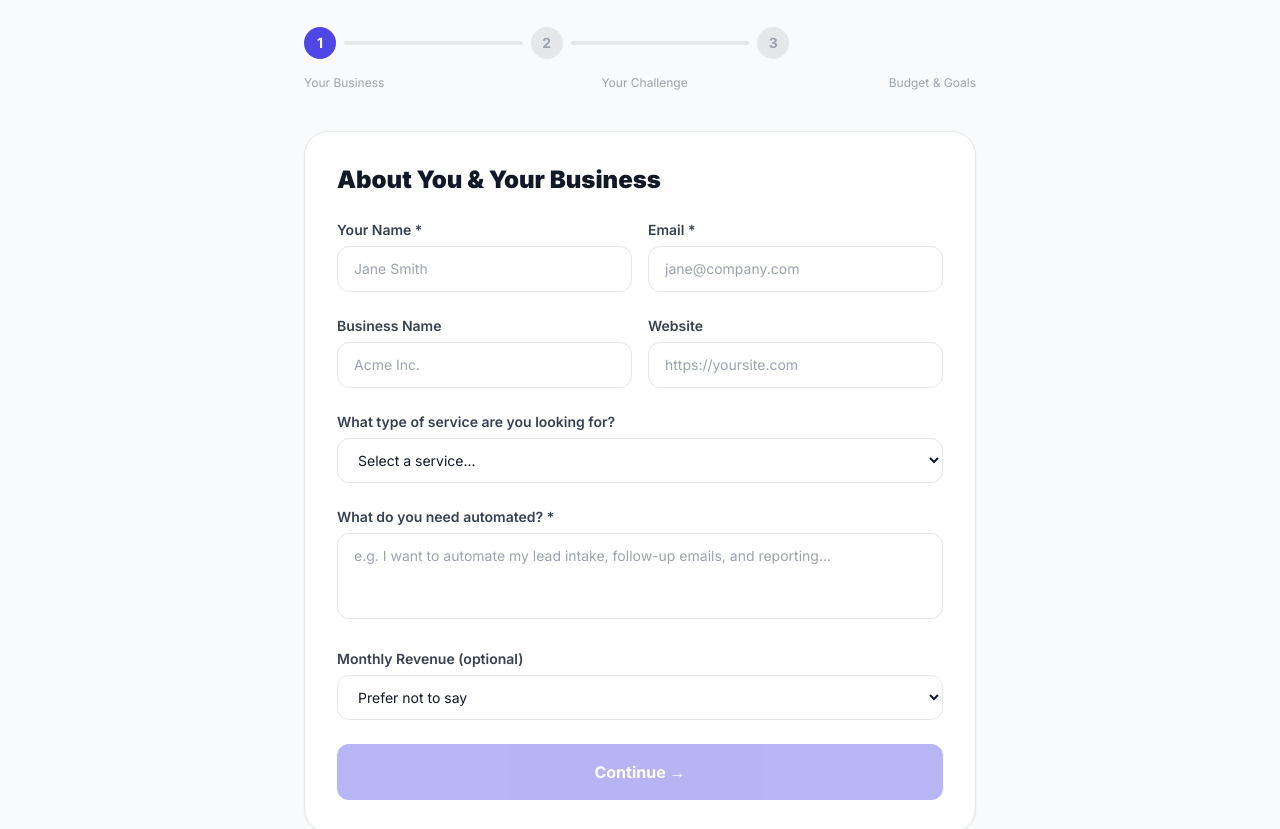
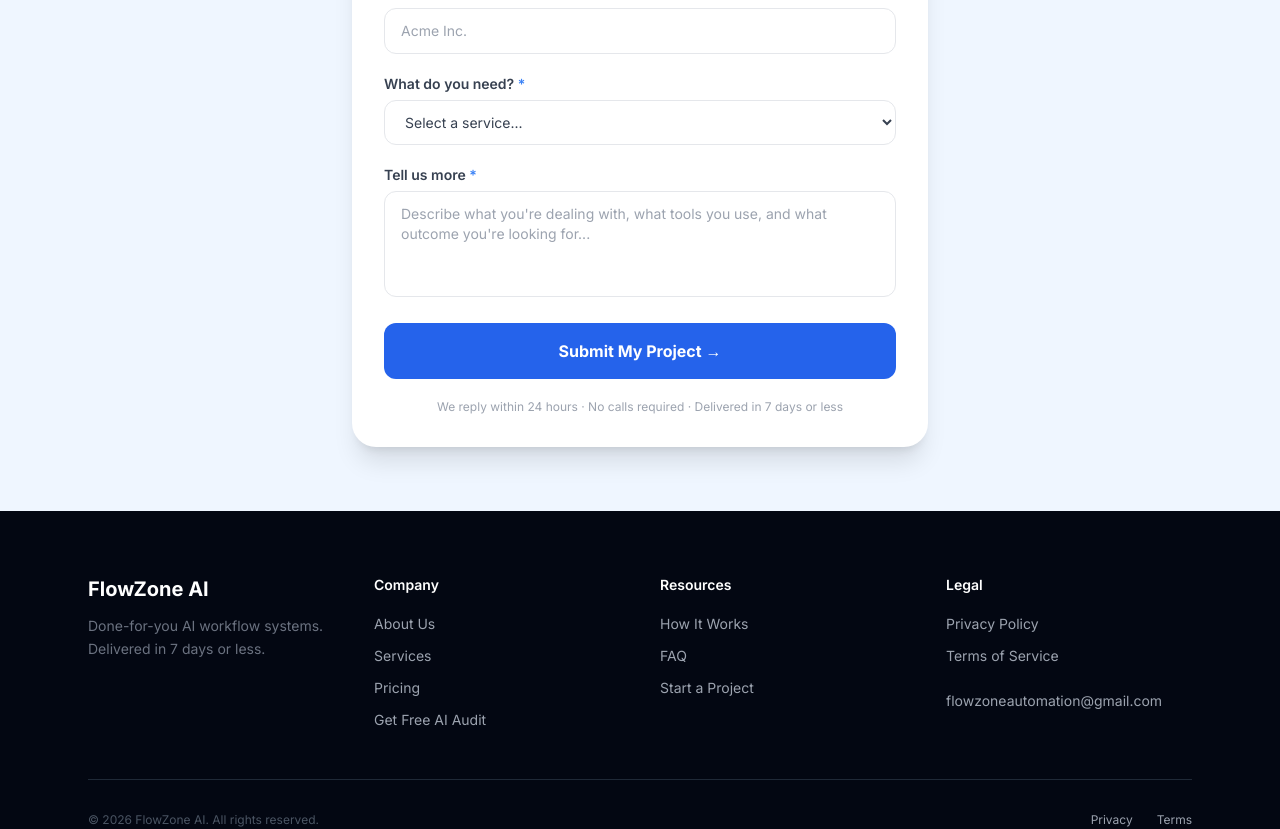
Before and after one commit to dennymypenny/flowzone-ai, a Next.js app: page /intake in a window 1280 px wide. Shown: the part 422-1251 px from the top of the page. Built offline with nearby package versions, Linux system fonts and the light colour scheme.

Commit message:
refactor: concise single-page intake form

```diff
--- a/src/app/intake/page.tsx
+++ b/src/app/intake/page.tsx
@@ -1,291 +1,163 @@
 "use client";
 import { useState } from "react";
-import Link from "next/link";
 
-export default function Intake() {
-  const [step, setStep] = useState(1);
+const SERVICES = [
+  "Lead Intake & CRM Automation",
+  "Appointment Booking & Reminders",
+  "Customer Support Triage",
+  "Automated Reporting & Dashboards",
+  "Invoice & Payment Workflows",
+  "Content Repurposing Automation",
+  "Email Nurture Sequences",
+  "Custom API & Tool Integrations",
+  "Website or Portfolio",
+  "Something Else — I'll Explain Below",
+];
+
+export default function IntakePage() {
+  const [form, setForm] = useState({
+    name: "",
+    email: "",
+    business: "",
+    service: "",
+    description: "",
+  });
   const [submitted, setSubmitted] = useState(false);
-  const [submitting, setSubmitting] = useState(false);
-  const [form, setForm] = useState({
-    name: "", email: "", company: "", website: "",
-    serviceType: "",
-    needs: "", monthlyRevenue: "",
-    biggestPain: "", manualTask: "", timeSpent: "", tools: "",
-    budget: "", timeline: "", extras: "",
-  });
+  const [loading, setLoading] = useState(false);
+  const [error, setError] = useState("");
 
-  const set = (key: string, val: string) => setForm((f) => ({ ...f, [key]: val }));
+  const set = (k: string, v: string) => setForm((f) => ({ ...f, [k]: v }));
 
   const handleSubmit = async (e: React.FormEvent) => {
     e.preventDefault();
-    setSubmitting(true);
-    fetch("/api/submit-lead", {
+    setLoading(true);
+    setError("");
+    try {
+      const res = await fetch("/api/intake", {
         method: "POST",
         headers: { "Content-Type": "application/json" },
         body: JSON.stringify(form),
-    }).catch(console.error);
-    try {
-      await fetch("https://formsubmit.co/ajax/flowzoneautomation@gmail.com", {
-        method: "POST",
-        headers: { "Content-Type": "application/json", Accept: "application/json" },
-        body: JSON.stringify({
-          ...form,
-          _subject: "New AI Audit Request — FlowZone",
-          _captcha: "false",
-          _template: "table",
-        }),
       });
-    } catch (err) {
-      console.error(err);
+      if (!res.ok) throw new Error("Failed");
+      setSubmitted(true);
+    } catch {
+      setError("Something went wrong. Please email us directly at flowzoneautomation@gmail.com.");
+    } finally {
+      setLoading(false);
     }
-    setSubmitting(false);
-    setSubmitted(true);
   };
 
   if (submitted) {
     return (
       <div className="min-h-screen bg-blue-50 flex items-center justify-center px-6 py-20">
-        <div className="max-w-xl text-center">
-          <div className="text-6xl mb-6">🎉</div>
-          <h1 className="text-4xl font-black text-blue-900 mb-4">Your AI Audit is Being Prepared!</h1>
-          <p className="text-gray-500 text-lg leading-relaxed mb-10">
-            We'll review your answers and send your custom automation plan to{" "}
-            <span className="text-indigo-600 font-semibold">{form.email}</span> within{" "}
-            <strong className="text-gray-900">24 hours</strong>.
+        <div className="bg-white rounded-3xl shadow-xl p-10 max-w-lg w-full text-center">
+          <div className="text-5xl mb-4">✅</div>
+          <h1 className="text-3xl font-black text-blue-900 mb-3">We got it!</h1>
+          <p className="text-gray-500 text-lg mb-6">
+            Thanks <span className="font-semibold text-gray-700">{form.name}</span> — we&apos;ll review your request and get back to you within 24 hours.
           </p>
-          <div className="bg-gradient-to-br from-blue-700 to-blue-900 rounded-2xl p-8 text-left mb-8 shadow-xl">
-            <div className="text-yellow-300 text-sm font-bold uppercase tracking-wider mb-3">⚡ Want Faster Results?</div>
-            <h2 className="text-2xl font-black text-white mb-3">AI Scan & Diagnosis — $97</h2>
-            <p className="text-indigo-100 leading-relaxed mb-6">
-              Skip the wait. We'll audit your entire workflow, identify your top 3 automation opportunities,
-              and deliver a full prioritized roadmap with ROI estimates — in <strong>48 hours</strong>.
-            </p>
-            <ul className="space-y-2 mb-6">
-              {["Complete workflow audit", "3 automation opportunities ranked by ROI", "Tool recommendations + integration plan", "48-hour delivery guarantee"].map((item) => (
-                <li key={item} className="flex items-center gap-2 text-indigo-100 text-sm">
-                  <span className="text-yellow-300">✓</span> {item}
-                </li>
-              ))}
+          <div className="bg-blue-50 rounded-2xl p-6 mb-6 text-left">
+            <p className="text-sm font-bold text-blue-700 uppercase tracking-wide mb-3">What happens next</p>
+            <ul className="space-y-2 text-sm text-gray-600">
+              <li className="flex gap-2"><span className="text-blue-500 shrink-0">→</span> We review your project details</li>
+              <li className="flex gap-2"><span className="text-blue-500 shrink-0">→</span> We send you a custom proposal via email</li>
+              <li className="flex gap-2"><span className="text-blue-500 shrink-0">→</span> We start building — delivered in 7 days or less</li>
             </ul>
-            <Link href="/scan" className="block w-full bg-white text-blue-700 font-black py-4 rounded-xl text-center hover:bg-indigo-50 transition-colors text-lg">
-              Get the AI Scan for $97 →
-            </Link>
-            <p className="text-indigo-300 text-xs text-center mt-3">30-day money-back guarantee</p>
           </div>
-          <p className="text-gray-400 text-sm">
-            Prefer to talk through it?{" "}
-            <Link href="/book" className="text-indigo-600 hover:underline font-semibold">Book a free 20-min call →</Link>
-          </p>
+          <p className="text-sm text-gray-400">Questions? Email <a href="mailto:flowzoneautomation@gmail.com" className="text-blue-600 hover:underline">flowzoneautomation@gmail.com</a></p>
         </div>
       </div>
     );
   }
 
   return (
-    <>
-      <section className="bg-white pt-20 pb-10 px-6 border-b border-gray-100">
-        <div className="max-w-2xl mx-auto text-center">
-          <p className="text-indigo-600 font-semibold text-sm uppercase tracking-wider mb-4">Free AI Audit</p>
-          <h1 className="text-4xl md:text-5xl font-black text-gray-900 mb-4">Tell Us About Your Business</h1>
-          <p className="text-gray-500 leading-relaxed">
-            Answer a few questions and we'll send you a free, custom automation plan within 24 hours — no sales pitch, no pressure.
-          </p>
-        </div>
-      </section>
-
-      <section className="py-16 px-6 bg-gray-50">
-        <div className="max-w-2xl mx-auto">
-          <div className="flex items-center gap-2 mb-10">
-            {[1, 2, 3].map((s) => (
-              <div key={s} className="flex items-center gap-2 flex-1">
-                <div className={`w-8 h-8 rounded-full flex items-center justify-center text-sm font-bold shrink-0 ${step >= s ? "bg-indigo-600 text-white" : "bg-gray-200 text-gray-400"}`}>{s}</div>
-                <div className={`h-1 flex-1 rounded-full ${s < 3 ? (step > s ? "bg-indigo-600" : "bg-gray-200") : "hidden"}`} />
-              </div>
-            ))}
-          </div>
-          <div className="flex justify-between text-xs text-gray-400 mb-10 -mt-6">
-            <span>Your Business</span>
-            <span className="ml-4">Your Challenge</span>
-            <span>Budget & Goals</span>
+    <div className="min-h-screen bg-blue-50 py-16 px-6">
+      <div className="max-w-xl mx-auto">
+        {/* Header */}
+        <div className="text-center mb-10">
+          <p className="text-blue-600 font-semibold text-sm uppercase tracking-wider mb-3">Get Started</p>
+          <h1 className="text-4xl font-black text-gray-900 mb-3">Tell Us What You Need</h1>
+          <p className="text-gray-500 text-lg">Fill this out and we&apos;ll send you a custom proposal within 24 hours.</p>
         </div>
 
-          <form onSubmit={handleSubmit} className="bg-white rounded-3xl border border-gray-200 p-8 shadow-sm space-y-6">
-
-            {step === 1 && (
-              <>
-                <h2 className="text-2xl font-black text-gray-900">About You & Your Business</h2>
+        {/* Form */}
+        <form onSubmit={handleSubmit} className="bg-white rounded-3xl shadow-xl p-8 space-y-5">
           <div className="grid grid-cols-2 gap-4">
             <div>
-                    <label className="block text-sm font-semibold text-gray-700 mb-1.5">Your Name *</label>
-                    <input required value={form.name} onChange={(e) => set("name", e.target.value)}
-                      className="w-full border border-gray-200 rounded-xl px-4 py-3 text-sm focus:outline-none focus:border-indigo-400 transition-colors"
-                      placeholder="Jane Smith" />
+              <label className="block text-sm font-semibold text-gray-700 mb-1.5">Your Name <span className="text-blue-500">*</span></label>
+              <input
+                required
+                type="text"
+                placeholder="Jane Smith"
+                value={form.name}
+                onChange={(e) => set("name", e.target.value)}
+                className="w-full border border-gray-200 rounded-xl px-4 py-3 text-sm text-gray-800 placeholder-gray-400 focus:outline-none focus:border-blue-400 transition-colors"
+              />
             </div>
             <div>
-                    <label className="block text-sm font-semibold text-gray-700 mb-1.5">Email *</label>
-                    <input required type="email" value={form.email} onChange={(e) => set("email", e.target.value)}
-                      className="w-full border border-gray-200 rounded-xl px-4 py-3 text-sm focus:outline-none focus:border-indigo-400 transition-colors"
-                      placeholder="jane@company.com" />
+              <label className="block text-sm font-semibold text-gray-700 mb-1.5">Email <span className="text-blue-500">*</span></label>
+              <input
+                required
+                type="email"
+                placeholder="jane@company.com"
+                value={form.email}
+                onChange={(e) => set("email", e.target.value)}
+                className="w-full border border-gray-200 rounded-xl px-4 py-3 text-sm text-gray-800 placeholder-gray-400 focus:outline-none focus:border-blue-400 transition-colors"
+              />
             </div>
           </div>
-                <div className="grid grid-cols-2 gap-4">
+
           <div>
             <label className="block text-sm font-semibold text-gray-700 mb-1.5">Business Name</label>
-                    <input value={form.company} onChange={(e) => set("company", e.target.value)}
-                      className="w-full border border-gray-200 rounded-xl px-4 py-3 text-sm focus:outline-none focus:border-indigo-400 transition-colors"
-                      placeholder="Acme Inc." />
+            <input
+              type="text"
+              placeholder="Acme Inc."
+              value={form.business}
+              onChange={(e) => set("business", e.target.value)}
+              className="w-full border border-gray-200 rounded-xl px-4 py-3 text-sm text-gray-800 placeholder-gray-400 focus:outline-none focus:border-blue-400 transition-colors"
+            />
           </div>
+
           <div>
-                    <label className="block text-sm font-semibold text-gray-700 mb-1.5">Website</label>
-                    <input value={form.website} onChange={(e) => set("website", e.target.value)}
-                      className="w-full border border-gray-200 rounded-xl px-4 py-3 text-sm focus:outline-none focus:border-indigo-400 transition-colors"
-                      placeholder="https://yoursite.com" />
+            <label className="block text-sm font-semibold text-gray-700 mb-1.5">What do you need? <span className="text-blue-500">*</span></label>
+            <select
+              required
+              value={form.service}
+              onChange={(e) => set("service", e.target.value)}
+              className="w-full border border-gray-200 rounded-xl px-4 py-3 text-sm text-gray-700 focus:outline-none focus:border-blue-400 transition-colors bg-white"
+            >
+              <option value="">Select a service...</option>
+              {SERVICES.map((s) => (
+                <option key={s} value={s}>{s}</option>
+              ))}
+            </select>
+          </div>
+
+          <div>
+            <label className="block text-sm font-semibold text-gray-700 mb-1.5">Tell us more <span className="text-blue-500">*</span></label>
+            <textarea
+              required
+              rows={4}
+              placeholder="Describe what you're dealing with, what tools you use, and what outcome you're looking for..."
+              value={form.description}
+              onChange={(e) => set("description", e.target.value)}
+              className="w-full border border-gray-200 rounded-xl px-4 py-3 text-sm text-gray-800 placeholder-gray-400 focus:outline-none focus:border-blue-400 transition-colors resize-none"
+            />
+          </div>
+
+          {error && <p className="text-red-500 text-sm">{error}</p>}
+
+          <button
+            type="submit"
+            disabled={loading}
+            className="w-full bg-blue-600 hover:bg-blue-700 text-white font-bold py-4 rounded-xl transition-colors disabled:opacity-50 text-base"
+          >
+            {loading ? "Sending..." : "Submit My Project →"}
+          </button>
+
+          <p className="text-xs text-center text-gray-400">We reply within 24 hours · No calls required · Delivered in 7 days or less</p>
+        </form>
       </div>
     </div>
-                <div>
-                  <label className="block text-sm font-semibold text-gray-700 mb-1.5">What type of service are you looking for?</label>
-                  <select value={form.serviceType} onChange={(e) => set("serviceType", e.target.value)}
-                    className="w-full border border-gray-200 rounded-xl px-4 py-3 text-sm focus:outline-none focus:border-indigo-400 transition-colors bg-white">
-                    <option value="">Select a service...</option>
-                    <option>Lead Intake & CRM Automation</option>
-                    <option>Appointment Booking & Reminders</option>
-                    <option>Customer Support Triage</option>
-                    <option>Automated Reporting & Dashboards</option>
-                    <option>Invoice & Payment Workflows</option>
-                    <option>Content Repurposing Automation</option>
-                    <option>Email Sequence & Nurture</option>
-                    <option>Custom API & Tool Integrations</option>
-                    <option>Website or Portfolio Development</option>
-                    <option>Something Else — I'll Explain Below</option>
-                  </select>
-                </div>
-                <div>
-                  <label className="block text-sm font-semibold text-gray-700 mb-1.5">What do you need automated? *</label>
-                  <textarea required value={form.needs} onChange={(e) => set("needs", e.target.value)}
-                    rows={3}
-                    className="w-full border border-gray-200 rounded-xl px-4 py-3 text-sm focus:outline-none focus:border-indigo-400 transition-colors resize-none"
-                    placeholder="e.g. I want to automate my lead intake, follow-up emails, and reporting..." />
-                </div>
-                <div>
-                  <label className="block text-sm font-semibold text-gray-700 mb-1.5">Monthly Revenue (optional)</label>
-                  <select value={form.monthlyRevenue} onChange={(e) => set("monthlyRevenue", e.target.value)}
-                    className="w-full border border-gray-200 rounded-xl px-4 py-3 text-sm focus:outline-none focus:border-indigo-400 transition-colors bg-white">
-                    <option value="">Prefer not to say</option>
-                    <option>Under $5k/mo</option>
-                    <option>$5k–$20k/mo</option>
-                    <option>$20k–$100k/mo</option>
-                    <option>$100k+/mo</option>
-                  </select>
-                </div>
-                <button type="button" onClick={() => setStep(2)}
-                  disabled={!form.name || !form.email || !form.needs}
-                  className="w-full bg-indigo-600 text-white font-bold py-4 rounded-xl hover:bg-indigo-700 transition-colors disabled:opacity-40 disabled:cursor-not-allowed">
-                  Continue →
-                </button>
-              </>
-            )}
-
-            {step === 2 && (
-              <>
-                <h2 className="text-2xl font-black text-gray-900">Your Biggest Challenge</h2>
-                <div>
-                  <label className="block text-sm font-semibold text-gray-700 mb-1.5">What's your biggest operational pain right now? *</label>
-                  <textarea required value={form.biggestPain} onChange={(e) => set("biggestPain", e.target.value)}
-                    rows={3}
-                    className="w-full border border-gray-200 rounded-xl px-4 py-3 text-sm focus:outline-none focus:border-indigo-400 transition-colors resize-none"
-                    placeholder="e.g. We spend 3 hours every Monday manually pulling reports from 4 different tools..." />
-                </div>
-                <div>
-                  <label className="block text-sm font-semibold text-gray-700 mb-1.5">Describe the specific manual task you want automated *</label>
-                  <textarea required value={form.manualTask} onChange={(e) => set("manualTask", e.target.value)}
-                    rows={3}
-                    className="w-full border border-gray-200 rounded-xl px-4 py-3 text-sm focus:outline-none focus:border-indigo-400 transition-colors resize-none"
-                    placeholder="e.g. When a lead submits our Typeform, I manually add them to HubSpot, send an email, and post in Slack..." />
-                </div>
-                <div>
-                  <label className="block text-sm font-semibold text-gray-700 mb-1.5">How many hours/week does this take? *</label>
-                  <select required value={form.timeSpent} onChange={(e) => set("timeSpent", e.target.value)}
-                    className="w-full border border-gray-200 rounded-xl px-4 py-3 text-sm focus:outline-none focus:border-indigo-400 transition-colors bg-white">
-                    <option value="">Select...</option>
-                    <option>Less than 1 hour</option>
-                    <option>1–3 hours</option>
-                    <option>3–6 hours</option>
-                    <option>6–10 hours</option>
-                    <option>10+ hours</option>
-                  </select>
-                </div>
-                <div>
-                  <label className="block text-sm font-semibold text-gray-700 mb-1.5">What tools are involved?</label>
-                  <input value={form.tools} onChange={(e) => set("tools", e.target.value)}
-                    className="w-full border border-gray-200 rounded-xl px-4 py-3 text-sm focus:outline-none focus:border-indigo-400 transition-colors"
-                    placeholder="e.g. HubSpot, Gmail, Slack, Airtable, Typeform" />
-                </div>
-                <div className="flex gap-3">
-                  <button type="button" onClick={() => setStep(1)}
-                    className="flex-1 border border-gray-200 text-gray-600 font-semibold py-4 rounded-xl hover:border-gray-400 transition-colors">
-                    ← Back
-                  </button>
-                  <button type="button" onClick={() => setStep(3)}
-                    disabled={!form.biggestPain || !form.manualTask || !form.timeSpent}
-                    className="flex-[2] bg-indigo-600 text-white font-bold py-4 rounded-xl hover:bg-indigo-700 transition-colors disabled:opacity-40 disabled:cursor-not-allowed">
-                    Continue →
-                  </button>
-                </div>
-              </>
-            )}
-
-            {step === 3 && (
-              <>
-                <h2 className="text-2xl font-black text-gray-900">Budget & Timeline</h2>
-                <div>
-                  <label className="block text-sm font-semibold text-gray-700 mb-1.5">What's your budget for this automation? *</label>
-                  <select required value={form.budget} onChange={(e) => set("budget", e.target.value)}
-                    className="w-full border border-gray-200 rounded-xl px-4 py-3 text-sm focus:outline-none focus:border-indigo-400 transition-colors bg-white">
-                    <option value="">Select...</option>
-                    <option>Under $500</option>
-                    <option>$500–$1,000</option>
-                    <option>$1,000–$2,500</option>
-                    <option>$2,500–$5,000</option>
-                    <option>$5,000+</option>
-                    <option>Not sure yet</option>
-                  </select>
-                </div>
-                <div>
-                  <label className="block text-sm font-semibold text-gray-700 mb-1.5">How soon do you want this live? *</label>
-                  <select required value={form.timeline} onChange={(e) => set("timeline", e.target.value)}
-                    className="w-full border border-gray-200 rounded-xl px-4 py-3 text-sm focus:outline-none focus:border-indigo-400 transition-colors bg-white">
-                    <option value="">Select...</option>
-                    <option>ASAP — this week</option>
-                    <option>Within 2 weeks</option>
-                    <option>This month</option>
-                    <option>Next quarter</option>
-                    <option>Just exploring for now</option>
-                  </select>
-                </div>
-                <div>
-                  <label className="block text-sm font-semibold text-gray-700 mb-1.5">Anything else we should know?</label>
-                  <textarea value={form.extras} onChange={(e) => set("extras", e.target.value)}
-                    rows={3}
-                    className="w-full border border-gray-200 rounded-xl px-4 py-3 text-sm focus:outline-none focus:border-indigo-400 transition-colors resize-none"
-                    placeholder="Previous automation attempts, special requirements, team structure, anything relevant..." />
-                </div>
-                <div className="flex gap-3">
-                  <button type="button" onClick={() => setStep(2)}
-                    className="flex-1 border border-gray-200 text-gray-600 font-semibold py-4 rounded-xl hover:border-gray-400 transition-colors">
-                    ← Back
-                  </button>
-                  <button type="submit"
-                    disabled={!form.budget || !form.timeline || submitting}
-                    className="flex-[2] bg-indigo-600 text-white font-bold py-4 rounded-xl hover:bg-indigo-700 transition-colors disabled:opacity-40 disabled:cursor-not-allowed">
-                    {submitting ? "Sending..." : "Get My Free AI Audit →"}
-                  </button>
-                </div>
-              </>
-            )}
-          </form>
-          <p className="text-center text-xs text-gray-400 mt-6">Your info is kept private. We'll never spam you or share your data.</p>
-        </div>
-      </section>
-    </>
   );
 }
```
Lines whose indentation alone changed are shown as unchanged.
